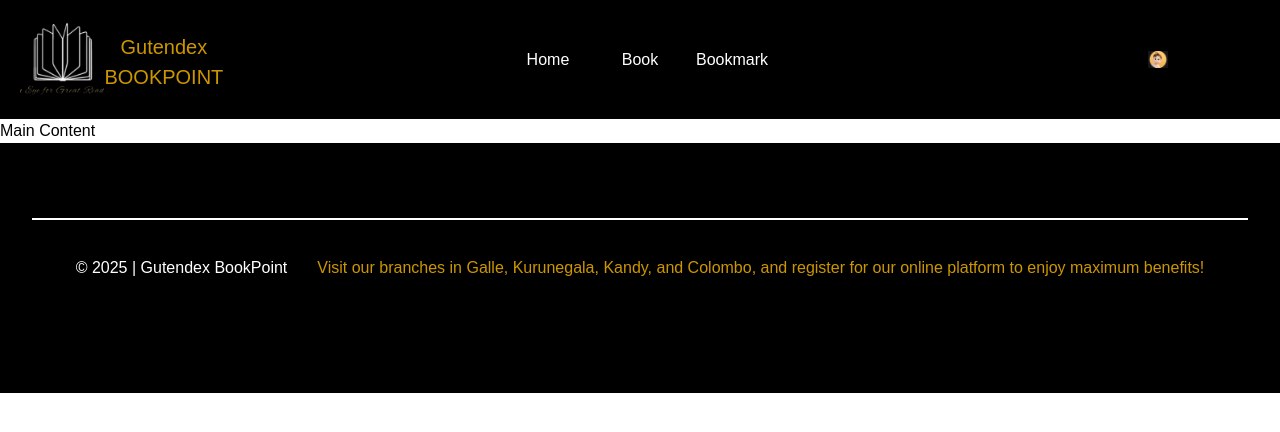
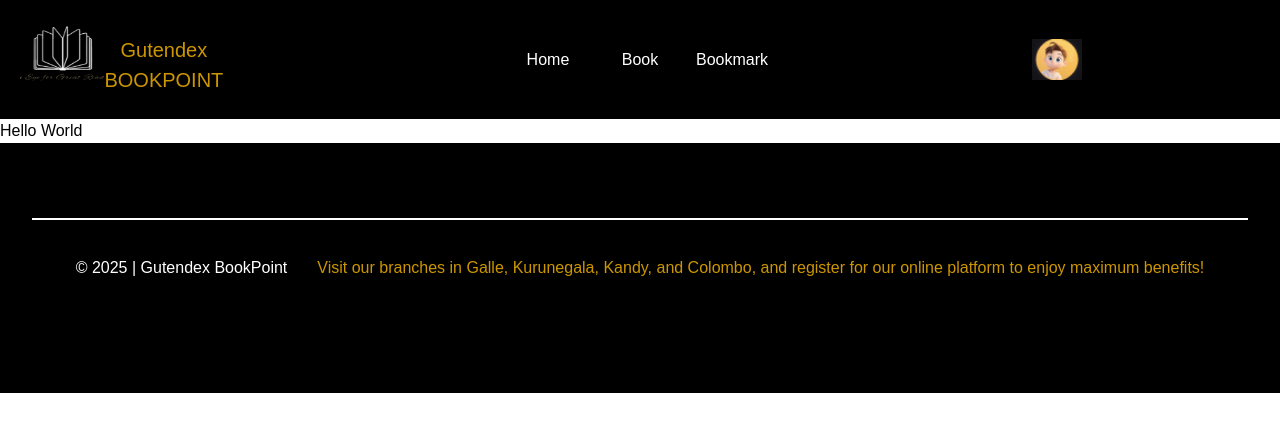
Before and after one commit to iouios/Ebooks, a Next.js app: page / in a window 1280 px wide. Shown: the top 432 px of the page. Built offline with nearby package versions, Linux system fonts and the light colour scheme.

Commit message:
SCRUM-2 แยก Nav และ footer

```diff
--- /dev/null
+++ b/src/app/components/footer.tsx
@@ -0,0 +1,53 @@
+"use client";
+import styled from "styled-components";
+
+const Footer = () => {
+
+  return (
+    <div>
+      <Footers>
+        <div>© 2025 | Gutendex BookPoint</div>
+        <Textcolorfooter>
+          Visit our branches in Galle, Kurunegala, Kandy, and Colombo, and
+          register for our online platform to enjoy maximum benefits!
+        </Textcolorfooter>
+      </Footers>
+    </div>
+  );
+};
+
+
+
+const Footers = styled.nav`
+  display: flex;
+  justify-content: space-between;
+  align-items: center;
+  background-color: var(--FONT_BLACK);
+  color: white;
+  padding: 12px 20px;
+  height: 250px;
+  position: relative;
+
+  &::before {
+    content: "";
+    position: absolute;
+    top: 30%;
+    left: %;
+    width: 95%;
+    height: 2px;
+    background-color: var(--FONT_WHITE);
+  }
+
+  @media (min-width: 500px) {
+    justify-content: center;
+    gap: 30px;
+  }
+`;
+
+
+const Textcolorfooter = styled.nav`
+  color: var(--FONT_YELLOW);
+  }
+`;
+
+export default Footer;
--- /dev/null
+++ b/src/app/components/head.tsx
@@ -0,0 +1,189 @@
+"use client";
+import styled from "styled-components";
+import { useState } from "react";
+import Image from "next/image";
+
+interface MenuProps {
+  $isMenuOpen: boolean;
+}
+
+interface HamburgerProps {
+  $isOpen: boolean;
+}
+
+const Navbar = () => {
+  const [isMenuOpen, setIsMenuOpen] = useState(false);
+
+  const toggleMenu = () => setIsMenuOpen((prev) => !prev);
+
+  return (
+    <Nav>
+      <Grid2>
+        <div>
+          <ResponsiveImage
+            src="/images/Rectangle 3.png"
+            alt="Logo"
+            width={104}
+            height={98}
+          />
+        </div>
+        <Textcenter>
+          <TextcolorNav>Gutendex</TextcolorNav>
+          <TextcolorNav>BOOKPOINT</TextcolorNav>
+        </Textcenter>
+      </Grid2>
+
+      <Menu $isMenuOpen={isMenuOpen}>
+        <Button>Home</Button>
+        <Button>Book</Button>
+        <Button>Bookmark</Button>
+      </Menu>
+
+      <Icon>
+        <Image
+          src="/images/Rectangle 4.png"
+          alt="Profile"
+          width={50}
+          height={50}
+        />
+      </Icon>
+
+      {/* Hamburger Button */}
+      <Hamburger $isOpen={isMenuOpen} onClick={toggleMenu}>
+        <div />
+        <div />
+        <div />
+      </Hamburger>
+    </Nav>
+  );
+};
+
+const Nav = styled.nav`
+  display: grid;
+  grid-template-columns: 1fr 1fr 1fr;
+  justify-items: center;
+  align-items: center;
+  background-color: var(--FONT_BLACK);
+  color: white;
+  padding: 12px 20px;
+  gap: 10px;
+  width: 100%;
+  max-width: 1280px;
+  height: 119px;
+
+  @media (max-width: 500px) {
+    display: grid;
+    grid-template-columns: 1fr 1fr;
+    gap: 10px;
+    width: 100%;
+    height: 100px;
+  }
+`;
+
+const Grid2 = styled.div`
+  display: grid;
+  grid-template-columns: 1fr 1fr;
+  margin-right: 50%;
+    @media (max-width: 500px) {
+    margin-right: 0%;
+  }
+`;
+
+const Textcenter = styled.div`
+  text-align: center;
+  margin-top: 10%;
+`;
+
+const TextcolorNav = styled.div`
+  color: var(--FONT_YELLOW);
+  font-size: 20px;
+
+  @media (max-width: 500px) {
+    font-size: 14px;
+  }
+`;
+
+const Menu = styled.div<MenuProps>`
+  display: grid;
+  grid-template-columns: 1fr 1fr 1fr;
+  gap: 20px;
+
+  @media (max-width: 500px) {
+    display: ${(props) => (props.$isMenuOpen ? "flex" : "none")};
+    flex-direction: column;
+    position: absolute;
+    top: 70px;
+    bottom: 0;
+    right: 0px;
+    width: 200px;
+    height: px;
+    background-color: var(--FONT_BLACK);
+    padding: 20px;
+    z-index: 1000;
+    text-align: center;
+    margin-top: 35px;
+  }
+`;
+
+const Hamburger = styled.div<HamburgerProps>`
+  display: none;
+  flex-direction: column;
+  gap: 5px;
+  cursor: pointer;
+  width: 40px;
+  height: 30px;
+
+
+  div {
+    width: 100%;
+    height: 4px;
+    background-color: white;
+    transition: all 0.3s ease-in-out;
+  }
+
+  @media (max-width: 768px) {
+    display: flex;
+    margin-left: 150px;
+  }
+
+  ${(props) =>
+    props.$isOpen &&
+    `
+    div:nth-child(1) {
+      transform: rotate(45deg) translateY(10px);
+    }
+    div:nth-child(2) {
+      opacity: 0;
+    }
+    div:nth-child(3) {
+      transform: rotate(-45deg) translateY(-10px);
+    }
+  `}
+`;
+
+const Icon = styled.div`
+  @media (max-width: 500px) {
+    display: none;
+  }
+`;
+
+const Button = styled.button`
+  color: white;
+  background: none;
+  border: none;
+  cursor: pointer;
+  font-size: 16px;
+`;
+
+const ResponsiveImage = styled(Image)`
+  width: 104px;
+  height: 60px;
+
+  @media (max-width: 500px) {
+    width: 150px;
+    height: 80px;
+  }
+`;
+
+
+export default Navbar;
--- a/src/app/layout.tsx
+++ b/src/app/layout.tsx
@@ -1,7 +1,7 @@
 import type { Metadata } from "next";
-
+import Navbar from "./components/head";
+import Footer from "./components/footer";
 import "./globals.css";
-
 
 export const metadata: Metadata = {
   title: "Create Next App",
@@ -15,9 +15,10 @@ export default function RootLayout({
 }>) {
   return (
     <html lang="en">
-      <body
->
-        {children || <p>No content provided</p>}
+      <body>
+        <Navbar />
+        <main>{children || <p>No content provided</p>}</main>
+        <Footer />
       </body>
     </html>
   );
--- a/src/app/page.tsx
+++ b/src/app/page.tsx
@@ -1,209 +1,13 @@
 "use client";
-import styled from "styled-components";
-import { useState } from "react";
-import Image from "next/image";
-
-interface MenuProps {
-  $isMenuOpen: boolean; // Transient prop
-}
-
-interface HamburgerProps {
-  $isOpen: boolean; // Transient prop for Hamburger
-}
-
 const Home = () => {
-  const [isMenuOpen, setIsMenuOpen] = useState(false);
-
-  const toggleMenu = () => setIsMenuOpen((prev) => !prev);
 
   return (
     <div>
-      <Nav>
-        <Grid2>
-          <div>
-            <Image
-              src="/images/Rectangle 3.png"
-              alt="description of image"
-              width={104}
-              height={98}
-            />
-          </div>
-          <Textcenter>
-            <TextcolorNav>Gutendex</TextcolorNav>
-            <TextcolorNav>BOOKPOINT</TextcolorNav>
-          </Textcenter>
-        </Grid2>
-
-        <Menu $isMenuOpen={isMenuOpen}>
-          <Button>Home</Button>
-          <Button>Book</Button>
-          <Button>Bookmark</Button>
-        </Menu>
-
-        <Icon><Image
-              src="/images/Rectangle 4.png"
-              alt="description of image"
-              width={20}
-              height={20}
-            /></Icon>
-        <Hamburger $isOpen={isMenuOpen} onClick={toggleMenu}>
-          <div />
-          <div />
-          <div />
-        </Hamburger>
-      </Nav>
-
-      <div>Main Content</div>
-      <Footer>
-        <div>© 2025 | Gutendex BookPoint</div>
-        <Textcolorfooter>
-          Visit our branches in Galle, Kurunegala, Kandy, and Colombo, and
-          register for our online platform to enjoy maximum benefits!
-        </Textcolorfooter>
-      </Footer>
-    </div>
+      <h1>Hello World</h1>
+      </div>
   );
 };
 
-const Nav = styled.nav`
-  display: grid;
-  grid-template-columns: 1fr 1fr 1fr; /* 3 คอลัมน์ในจอใหญ่ */
-  justify-items: center;
-  align-items: center;
-  background-color: var(--FONT_BLACK);
-  color: white;
-  padding: 12px 20px;
-  gap: 10px;
-  width: 1280px;
-  height: 119px;
-
-  @media (max-width: 500px) {
-    grid-template-columns: 1fr 1fr; /* 2 คอลัมน์ในจอเล็ก */
-    gap: 20px; /* เพิ่มช่องว่างระหว่างคอลัมน์ */
-  }
-`;
-
-const Footer = styled.nav`
-  display: flex;
-  justify-content: space-between;
-  align-items: center;
-  background-color: var(--FONT_BLACK);
-  color: white;
-  padding: 12px 20px;
-  height: 250px;
-  position: relative;
-
-  &::before {
-    content: "";
-    position: absolute;
-    top: 30%;
-    left: %;
-    width: 95%;
-    height: 2px;
-    background-color: var(--FONT_WHITE);
-  }
-
-  @media (min-width: 500px) {
-    justify-content: center;
-    gap: 30px;
-  }
-`;
-
-const Grid2 = styled.nav`
-    display: grid;
-  grid-template-columns: 1fr 1fr;
-  margin-right: 50%;
-  }
-`;
-
-const Textcenter = styled.div`
-  text-align: center;
-  margin-top: 10%;
-`;
 
 
-const TextcolorNav = styled.nav`
-  color: var(--FONT_YELLOW);
-  font-size: 20px;
-  }
-`;
-
-const Textcolorfooter = styled.nav`
-  color: var(--FONT_YELLOW);
-  }
-`;
-
-const Menu = styled.div<MenuProps>`
-  display: grid;
-  grid-template-columns: 1fr 1fr 1fr;
-  gap: 20px;
-
-  @media (max-width: 500px) {
-    display: ${(props) => (props.$isMenuOpen ? "flex" : "none")};
-    position: absolute;
-    top: 50px;
-    right: 0;
-    width: 200px;
-    height: 100%;
-    background-color: #282c34;
-    padding: 20px;
-    z-index: 1000;
-    box-shadow: -2px 0 5px rgba(0, 0, 0, 0.3);
-    text-align: center;
-    display: grid;
-  }
-`;
-
-const Hamburger = styled.div<HamburgerProps>`
-  display: none;
-  flex-direction: column;
-  gap: 4px;
-  cursor: pointer;
-  width: 30px;
-  height: 20px;
-  justify-content: space-between;
-
-  div {
-    width: 100%;
-    height: 3px;
-    background-color: white;
-    transition: all 0.3s ease;
-  }
-
-  @media (max-width: 768px) {
-    display: flex;
-  }
-
-  ${(props) =>
-    props.$isOpen &&
-    `
-    div:nth-child(1) {
-      transform: rotate(60deg);
-      position: relative;
-      top: 5px;
-    }
-    div:nth-child(2) {
-      opacity: 0;
-    }
-    div:nth-child(3) {
-      transform: rotate(-60deg);
-      position: relative;
-      top: -10px;
-    }
-  `}
-`;
-
-const Icon = styled.div`
-  margin-left: 50%;
-
-  @media (max-width: 768px) {
-    display: none;
-  }
-`;
-
-const Button = styled.button`
-  color: white; /* สีตัวอักษร */
-  cursor: pointer;
-`;
-
 export default Home;
```
